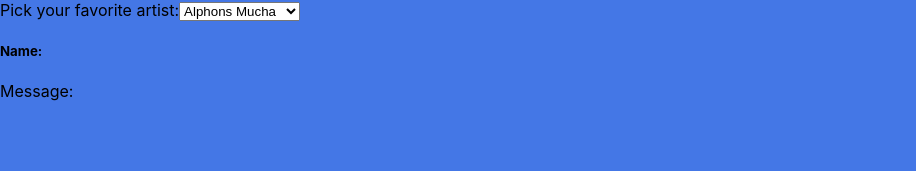
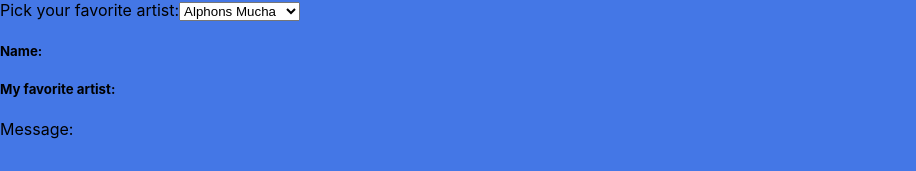
Before and after one commit to munroe1786/react-form-handling, a React (Create React App) app: page / in a window 1280 px wide. Shown: the part 164-335 px from the top of the page, without its empty margins (0-916 px from the left). Built offline with nearby package versions, Linux system fonts and the light colour scheme.

Commit message:
add My favorite artist h5 to App.js

```diff
--- a/src/App.js
+++ b/src/App.js
@@ -66,6 +66,7 @@ function App() {
       <h5>
         Name: {state.firstName} {state.lastName}
       </h5>
+      <h5>My favorite artist: {state.favoriteArtist}</h5>
       <p>Message: {state.message} </p>
     </div>
   );
```
